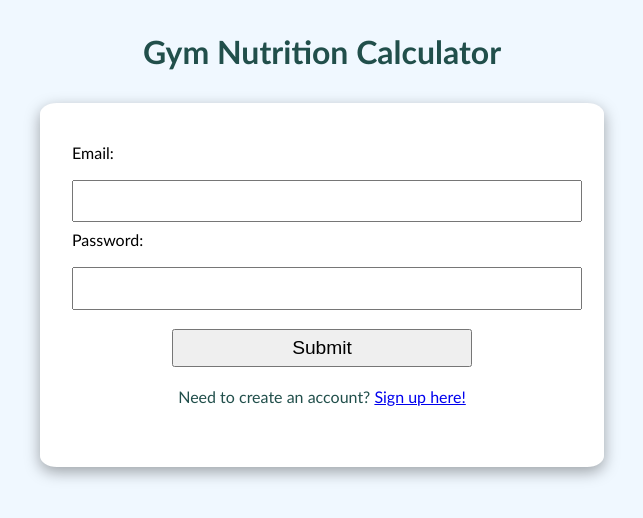
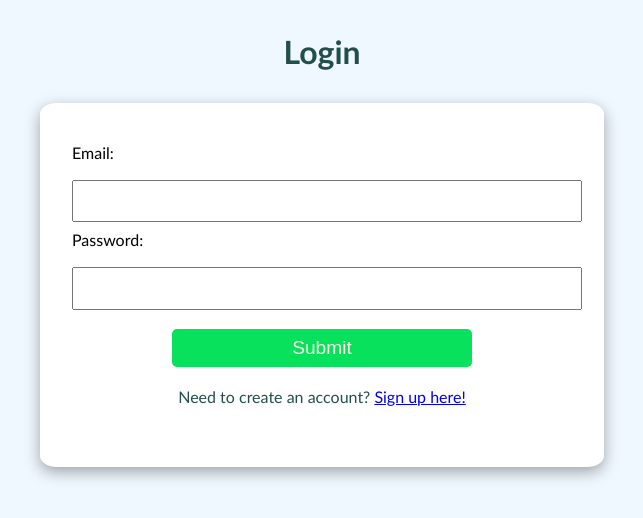
Before and after one commit to JustMalik03/Gym-Nutrition-Calculator, a React (Vite) app: page /login in a window 1280 px wide. Shown: the top 518 px of the page, without its empty margins (318-961 px from the left). Built offline with nearby package versions, Linux system fonts and the light colour scheme.

Commit message:
visual imporvements and added validation to the login form

```diff
--- a/src/css/LoginPage.css
+++ b/src/css/LoginPage.css
@@ -1,7 +1,7 @@
 :root {
     --dark-slate-grey: #214F4B;
     --emerald: #16C172;
-    --malachite: #09E85E;
+    --malachite: #07e15b;
     --spring-green: #2AFC98;
     --electric-aqua: #2DE1FC;
     --link-hover: rgb(66, 173, 254);
@@ -56,6 +56,11 @@
     font-size: 1rem;
 }
 
+.error-message {
+    color: red;
+    text-align: left;
+}
+
 input[type="submit"] {
     display: block;
     width: 60%;
@@ -63,8 +68,15 @@
     height: 2em;
     min-width: 300px;
     font-size: 1.2rem;
+    background-color: var(--malachite);
+    border: none;
+    border-radius: 5px;
+    color: linen;
 }
 
 input[type="submit"]:hover {
     cursor: pointer;
+    background-color: oklch(from var(--malachite) calc(l * 0.8) c h);
+    transition: 0.3s all;
+
 }
--- a/src/pages/LoginPage.jsx
+++ b/src/pages/LoginPage.jsx
@@ -1,34 +1,62 @@
-import { useState } from 'react'
-import { Link } from 'react-router-dom';
+import { useForm } from "react-hook-form";
+import { Link } from "react-router-dom";
 
-import '../css/LoginPage.css'
+import "../css/LoginPage.css";
 
 function LoginPage() {
+  const {
+    register,
+    handleSubmit,
+    formState: { errors },
+  } = useForm();
 
-    const [email, setEmail] = useState("");
-    const [password, setPassword] = useState("");
-
-    const handleSubmit = (e) => {
-      e.preventDefault();
-      console.log(username);
-      console.log(password);
-    }
+  const onSubmit = (data) => {
+    console.log("Form submitted successfully!", data);
+  };
 
   return (
     <>
-    <h1>Gym Nutrition Calculator</h1>
-    <div className="form-container">
-      <form onSubmit={handleSubmit}>
-        <label htmlFor='email'>Email:</label>
-        <input type="email" value={email} onChange={(e) => setEmail(e.target.value)} required/>
-        <label htmlFor='password'>Password:</label>
-        <input type="password" value={password} onChange={(e) => setPassword(e.target.value)} required />
-        <input type="submit" id="login-btn" value="Submit"/>
-        <p>Need to create an account? <Link to="/signup">Sign up here!</Link></p>
+      <h1>Login</h1>
+      <form onSubmit={handleSubmit(onSubmit)}>
+        <label htmlFor="email">Email:</label>
+        <input
+          type="email"
+          name="email"
+          {...register("email", {
+            required: "Email is required",
+            pattern: {
+              value: /\S+@\S+\.\S+/,
+              message: "Email is invalid",
+            },
+          })}
+        />
+        {errors.email && (
+          <span className="error-message">{errors.email.message}</span>
+        )}
+        <div>
+          <label htmlFor="password">Password:</label>
+          <input
+            type="password"
+            name="password"
+            {...register("password", {
+              required: "Password is required",
+              minLength: {
+                value: 8,
+                message: "Password must be at least 8 characters long",
+              },
+            })}
+          />
+          {errors.password && (
+            <span className="error-message">{errors.password.message}</span>
+          )}
+        </div>
+        <input type="submit" id="login-btn" value="Submit" />
+        <p>
+          Need to create an account? <Link to="/signup">Sign up here!</Link>
+        </p>
       </form>
-      </div>
     </>
-  )
+  );
 }
 
-export default LoginPage
+export default LoginPage;
--- a/src/pages/SignupPage.jsx
+++ b/src/pages/SignupPage.jsx
@@ -27,6 +27,9 @@
                             minLength: {
                                 value: 4,
                                 message: 'Username must be at least 4 characters long'
+                            }, maxLength: {
+                                value: 26,
+                                message: "Username cannot exceed 26 characters"
                             }
                         })}
                     />
```
